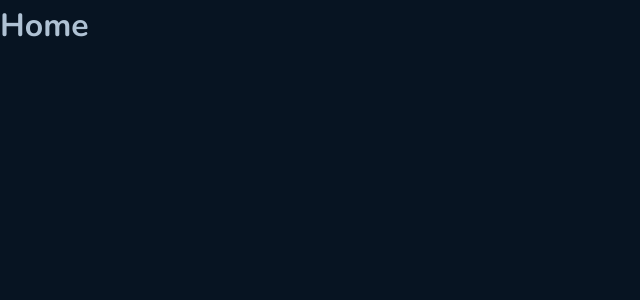
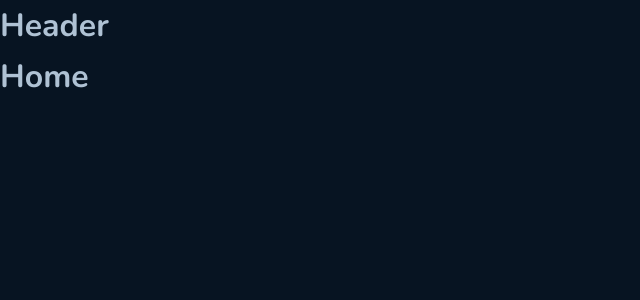
Before and after one commit to bruno-fialho/ignite22-desafio-03-github-blog, a React (Vite) app: page / in a window 1280 px wide. Shown: the top 300 px of the page, without its empty margins (0-640 px from the left). Built offline with nearby package versions, Linux system fonts and the light colour scheme.

Commit message:
feat: layout config

```diff
--- a/src/Router.tsx
+++ b/src/Router.tsx
@@ -1,13 +1,16 @@
 import { Routes, Route } from 'react-router-dom'
 
+import { DefaultLayout } from './layouts/DefaultLayout'
 import { Home } from './pages/Home'
 import { Post } from './pages/Post'
 
 export function Router() {
   return (
     <Routes>
-      <Route path="/" element={<Home />} />
-      <Route path="/post/:id" element={<Post />} />
+      <Route path="/" element={<DefaultLayout />}>
+        <Route path="/" element={<Home />} />
+        <Route path="/post/:id" element={<Post />} />
+      </Route>
     </Routes>
   )
 }
--- /dev/null
+++ b/src/components/Header/index.tsx
@@ -0,0 +1,3 @@
+export function Header() {
+  return <h1>Header</h1>
+}
--- /dev/null
+++ b/src/layouts/DefaultLayout/index.tsx
@@ -0,0 +1,14 @@
+import { Outlet } from 'react-router-dom'
+
+import { Header } from '../../components/Header'
+
+import { LayoutContainer } from './styles'
+
+export function DefaultLayout() {
+  return (
+    <LayoutContainer>
+      <Header />
+      <Outlet />
+    </LayoutContainer>
+  )
+}
--- /dev/null
+++ b/src/layouts/DefaultLayout/styles.ts
@@ -0,0 +1,9 @@
+import styled from 'styled-components'
+
+export const LayoutContainer = styled.div`
+  width: 100vw;
+  height: 100vh;
+
+  display: flex;
+  flex-direction: column;
+`
```
